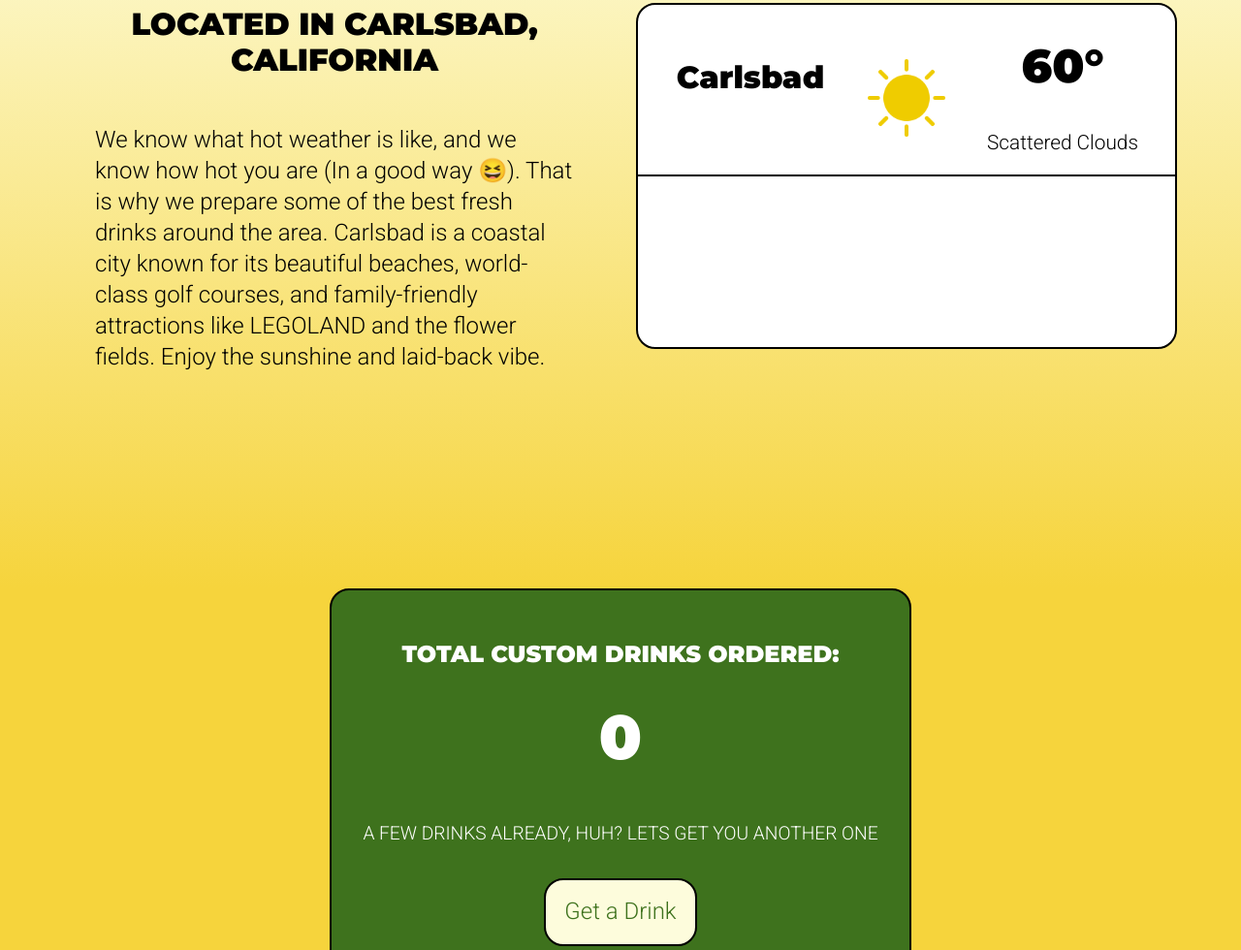
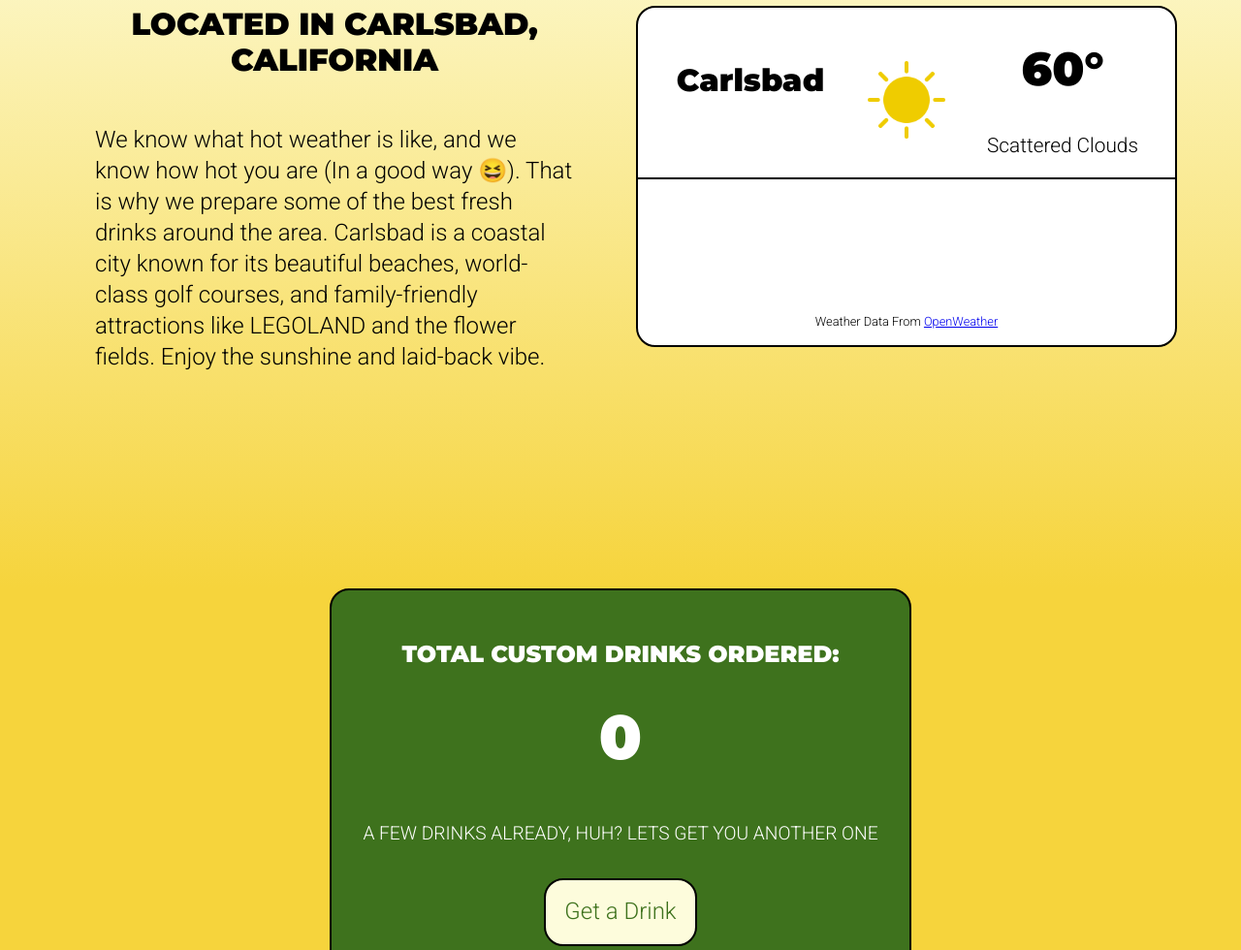
Before and after one commit to edgardavidcure/wdd230, a plain HTML site: page final/index.html in a window 1280 px wide. Shown: the part 1814-2794 px from the top of the page at 97% size. Drawn offline with Linux system fonts and the light colour scheme; no server answers.

Commit message:
added info about openweather

```diff
--- a/final/index.html
+++ b/final/index.html
@@ -156,6 +156,7 @@
               <p id="day3-max-temp" class="paragraphs"></p>
             </div>
           </div>
+          <p class="paragraphs">Weather Data From <span><a href="https://openweathermap.org/">OpenWeather</a></span></p>
         </div>
         <div id="location-description">
           <h2 class="headers">LOCATED IN CARLSBAD, CALIFORNIA</h2>
--- a/final/styles/base.css
+++ b/final/styles/base.css
@@ -216,6 +216,10 @@ ul li {
   text-align: center;
   padding-top: 10px;
 }
+#location #weather > p{
+  padding: 0;
+  font-size: 0.8rem;
+}
 #weather p,
 #location-description > h2,
 #location h2,
@@ -266,7 +270,7 @@ ul li {
   display: flex;
   border-top: 2px solid black;
   justify-content:stretch;
-  margin: 20px 0;
+  margin: 20px 0 0;
   padding: 20px 5px;
 }
 #info {
```
